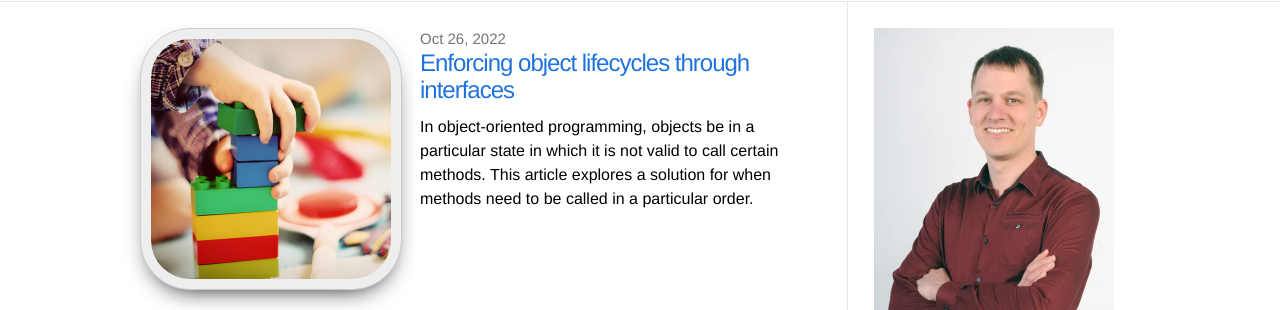
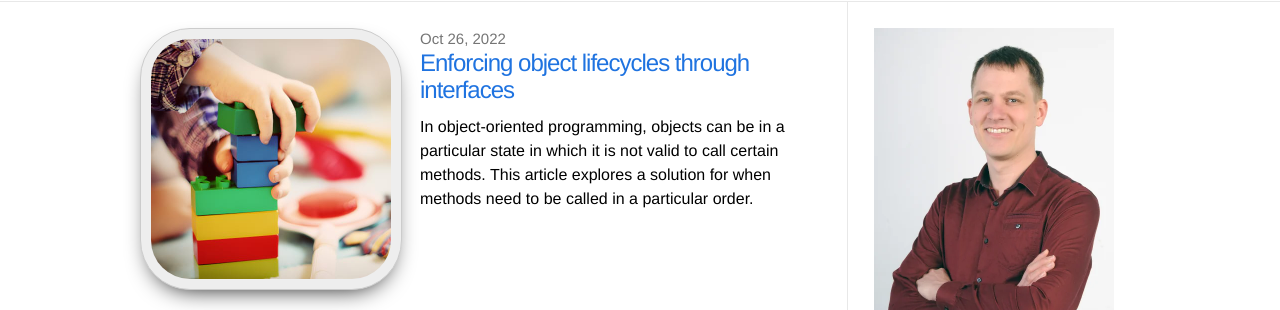
Before and after one commit to Sjord/Sjord.github.io, a Jekyll site: the page built from index.html, in a window 1280 px wide and 900 px high. Shown: the part 140-450 px from the top of the window. Built offline with Jekyll 4.4.1, drawn with Linux system fonts in a browser that asks for light colours.

Commit message:
Small fixes

````diff
--- a/_posts/2022-10-22-enforcing-object-lifecycles-through-interfaces.md
+++ b/_posts/2022-10-22-enforcing-object-lifecycles-through-interfaces.md
@@ -6,17 +6,17 @@
 tags: programming
 ---
 
-In object-oriented programming, objects be in a particular state in which it is not valid to call certain methods. This article explores a solution for when methods need to be called in a particular order.
+In object-oriented programming, objects can be in a particular state in which it is not valid to call certain methods. This article explores a solution for when methods need to be called in a particular order.
 
 <!-- photo source: https://pixabay.com/photos/child-tower-building-blocks-blocks-1864718/ -->
 
 ## Enforcing the order of method calls
 
-For some classes, methods can only be called in a specific order. For example, when using TCP sockets, you first have to call `connect()` before you can call `send()`. This order is usually enforced at run-time, by throwing an exception when the methods are called out of order.
+For some classes, methods can only be called in a specific order. For example, when using TCP sockets, you first have to call `Connect()` before you can call `Send()`. This order is usually enforced at run-time, by throwing an exception when the methods are called out of order.
 
 Consider this C# example:
 
-```
+```c#
 using System.Net;
 using System.Net.Sockets;
 using System.Text;
@@ -41,7 +41,7 @@
 
 When we create a new socket, it should not have a `Send()` method on it, since we can't call it anyway. Only after we have called `Connect()` we should obtain an object that has a `Send()` method. Creating a new socket will give us a `IDisconnectedSocket`, which specifies a `Connect()` method that returns an `IConnectedSocket`.
 
-```
+```c#
 public interface IDisconnectedSocket
 {
     public IConnectedSocket Connect(EndPoint remoteEP);
@@ -49,7 +49,7 @@
 
 ```
 
-```
+```c#
 public interface IConnectedSocket
 {
     public int Send(byte[] buffer);
@@ -60,7 +60,7 @@
 
 These two interfaces can even be implemented on the same type. The `Socket` class could implement all methods, but methods are still protected against out-of-order execution because the caller does not have the interface to these methods. For example, the following class converts the normal `Socket` to one that conforms to our interfaces:
 
-```
+```c#
 public class SocketAdapter : IConnectedSocket, IDisconnectedSocket
 {
     private Socket socket;
````
